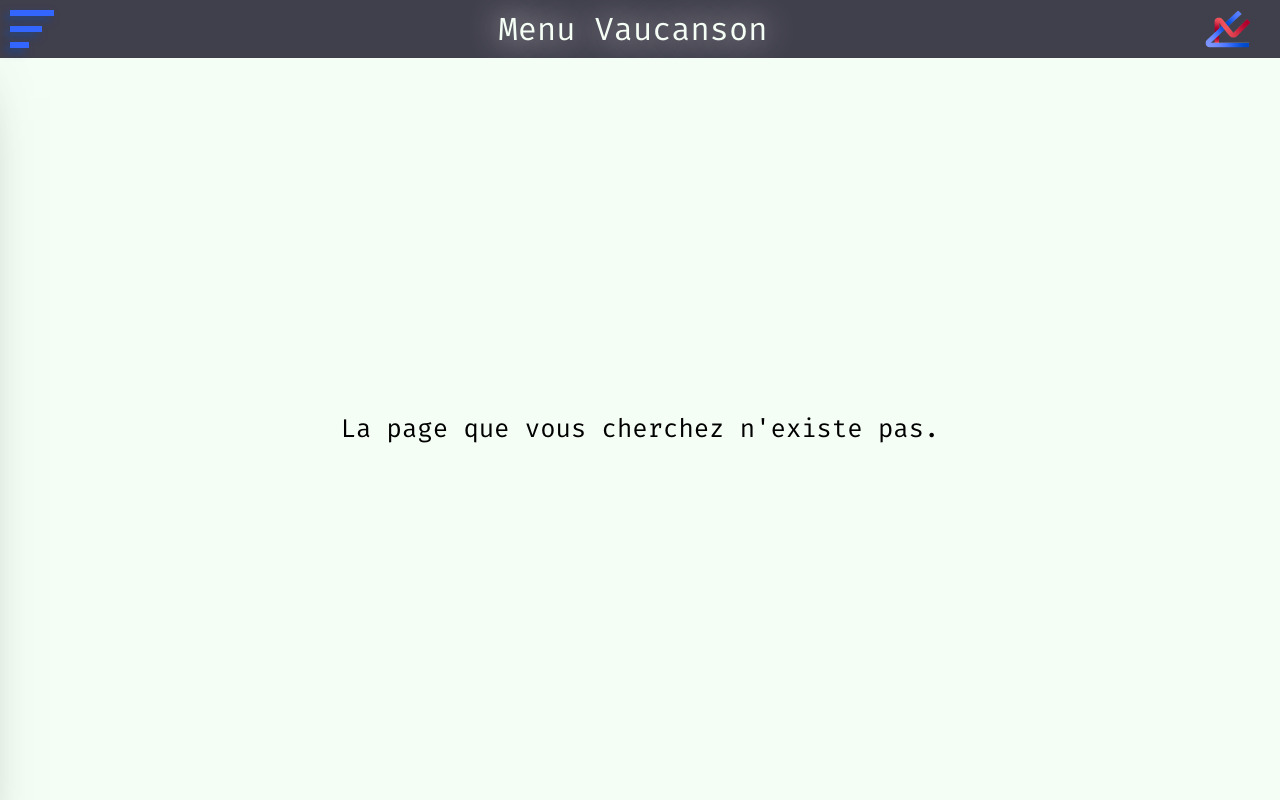
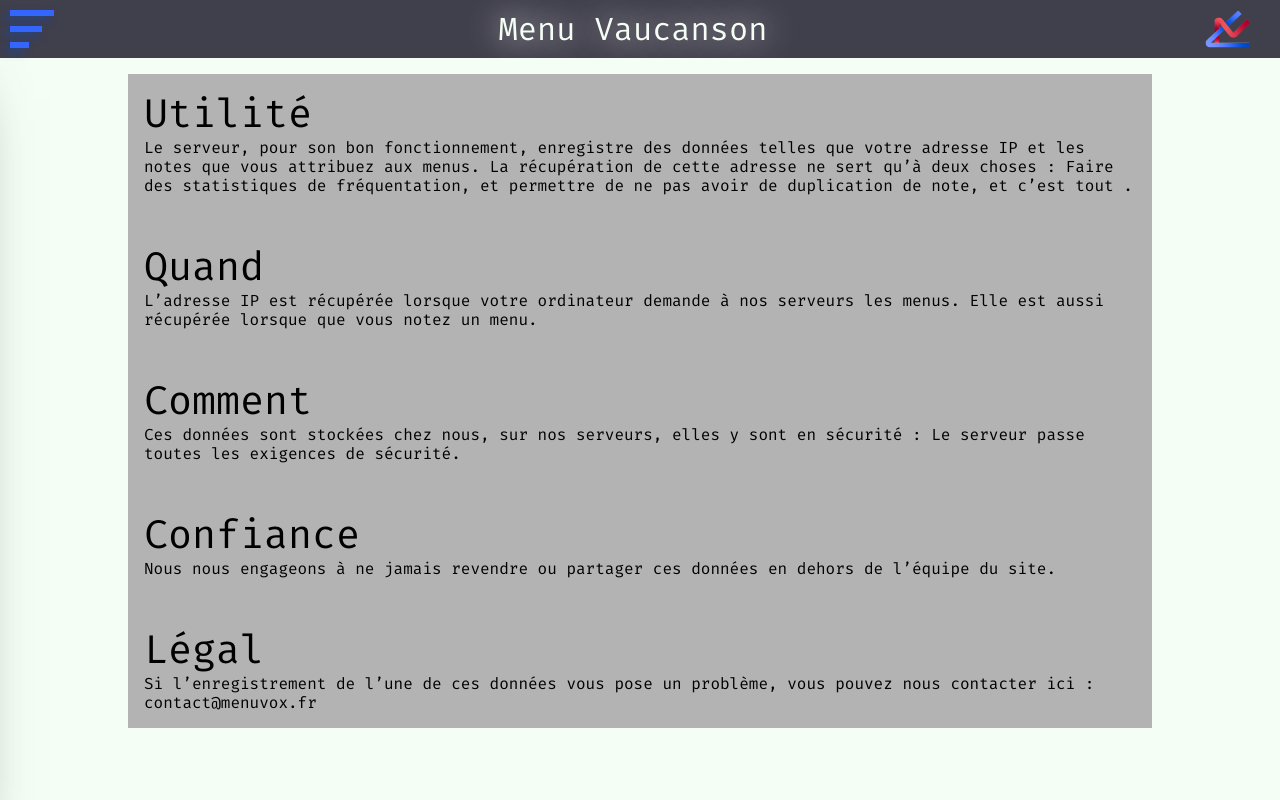
Before and after one commit to Menu-Vaucanson/Desktop, a React (Create React App) app: page /Legal in a window 1280 px wide. Built offline with nearby package versions, Linux system fonts and the light colour scheme.

Commit message:
first comit in legalPage

```diff
--- /dev/null
+++ b/src/Components/Legal.tsx
@@ -0,0 +1,42 @@
+function Legal() {
+    const legalList = [
+        {
+            name: 'Utilité',
+            content: <div>Le serveur, pour son bon fonctionnement, enregistre des données telles que votre adresse IP et les notes que vous attribuez aux menus. La récupération de cette adresse ne sert qu’à deux choses : Faire des statistiques de fréquentation, et permettre de ne pas avoir de duplication de note, et c’est tout .</div>
+        },{
+            name: 'Quand',
+            content: <div>L’adresse IP est récupérée lorsque votre ordinateur demande à nos serveurs les menus. Elle est aussi récupérée lorsque que vous notez un menu.</div>
+        },{
+            name: 'Comment',
+            content: <div>Ces données sont stockées chez nous, sur nos serveurs, elles y sont en sécurité : Le serveur passe toutes les exigences de sécurité.</div>
+        },{
+            name: 'Confiance',
+            content: <div>Nous nous engageons à ne jamais revendre ou partager ces données en dehors de l’équipe du site.</div>
+        },{
+            name: 'Légal',
+            content: <div>Si l’enregistrement de l’une de ces données vous pose un problème, vous pouvez nous contacter ici : contact@menuvox.fr</div>
+        }
+    ]
+    function UseList() {
+        return (
+            <div className="legalBoxs">
+                {legalList.map((Element: { name: string, content: JSX.Element },i) => {
+                    return (
+                        <div className="legalBox" key={i}>
+                            <div className="legalTitle">
+                                {Element.name}
+                            </div>
+                            <div className="legalContent">
+                                {Element.content}
+                            </div>
+                        </div>
+                    );
+                })}
+            </div>
+        );
+    }
+
+    return (<div className="legalPage"><UseList /></div>);
+}
+
+export default Legal;
--- a/src/Components/index.tsx
+++ b/src/Components/index.tsx
@@ -10,6 +10,7 @@
 import Contact from './Contact';
 import Explore from './Explore';
 import Security from './Security';
+import Legal from './Legal';
 
 function Index() {
 	const [theme, settheme] = useState(JSON.parse(window.localStorage.getItem('theme') as string));
@@ -35,6 +36,9 @@
 		}, {
 			path: '/Contact',
 			element: <Contact theme={theme} />
+		}, {
+			path: '/Legal',
+			element:<Legal />
 		}, {
 			path: '/Security',
 			element: <Security />
--- a/src/Stylesheets/index.css
+++ b/src/Stylesheets/index.css
@@ -587,6 +587,32 @@
 	background-color: #E73C09;
 }
 
+.legalBox {
+	padding: 2vh;
+	display: flex;
+	flex-direction: column;
+	background-color: #B3B3B3;
+	color: black;
+}
+
+.legalBoxs {
+	width: 80vw;
+	gap: 2vh;
+	margin-top: 2vh;
+	display: flex;
+	flex-direction: column;
+	background-color: #B3B3B3;
+}
+
+.legalTitle {
+	font-size: 5vh;
+}
+
+.legalPage {
+	display: flex;
+	align-items: center;
+	justify-content: center;
+}
 
 @media (max-width: 1100px) {
 	.Menu:nth-child(5) {
```
